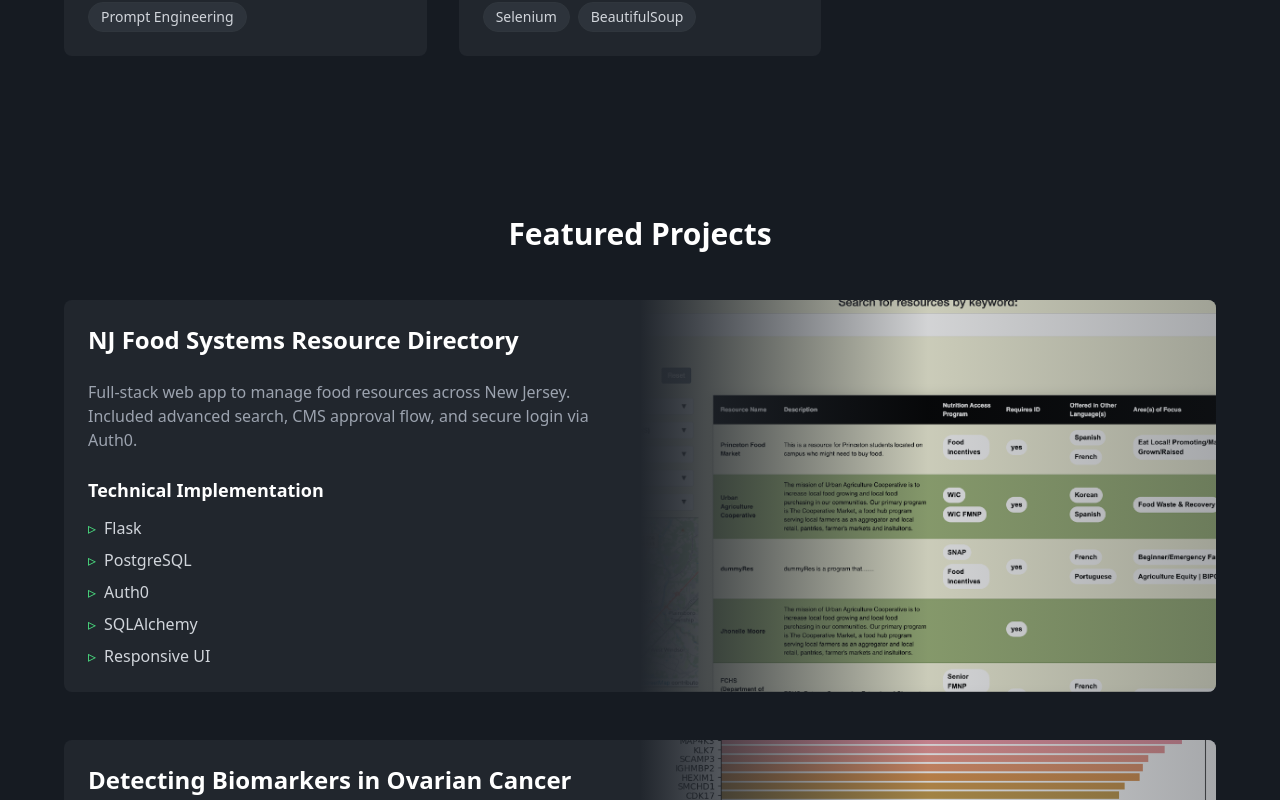
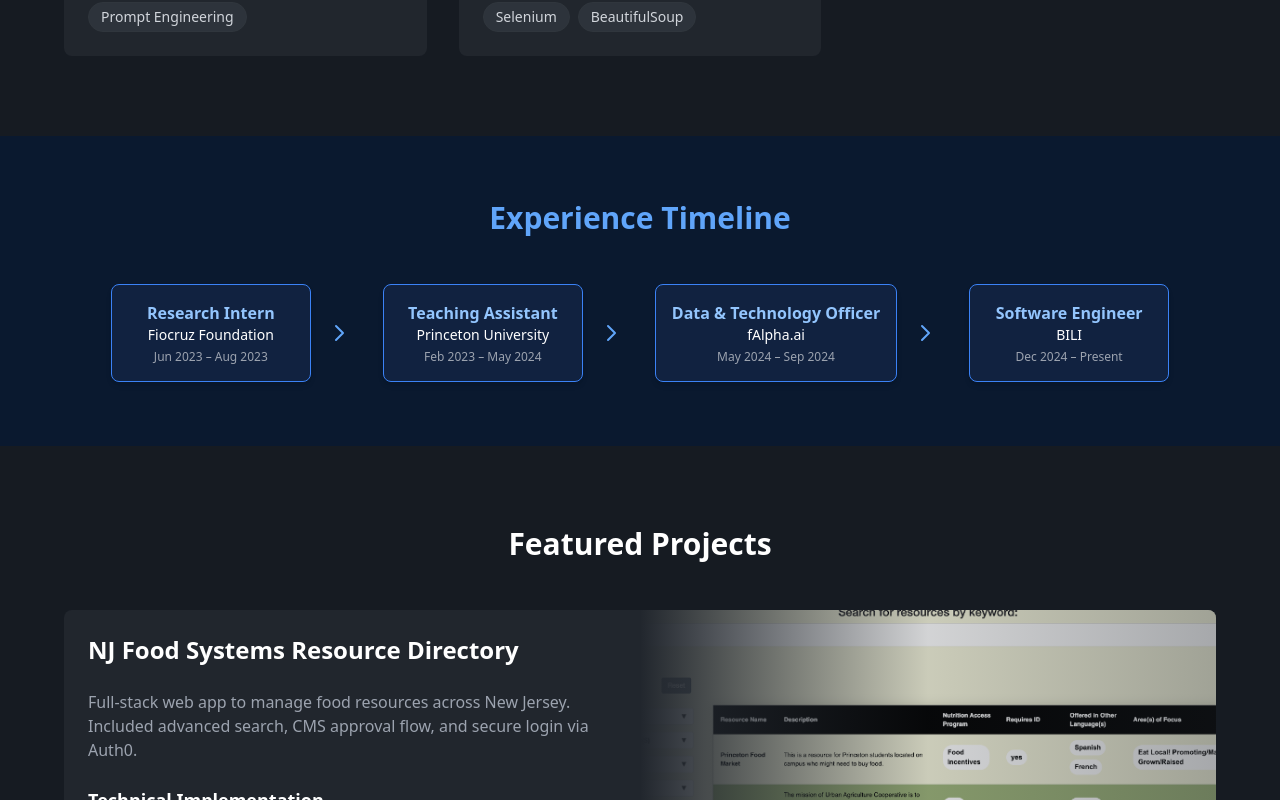
Before and after one commit to mayajairam/mayajairam-portfolio, a Next.js app: page / in a window 1280 px wide. Shown: the part 1280-2080 px from the top of the page. Built offline with nearby package versions, Linux system fonts and the light colour scheme.

Commit message:
experiences

```diff
--- /dev/null
+++ b/app/components/WorkExperienceSection.tsx
@@ -0,0 +1,61 @@
+import React from "react";
+
+export const WorkExperienceSection = () => {
+  const roles = [
+    {
+      title: "Research Intern",
+      company: "Fiocruz Foundation",
+      dates: "Jun 2023 – Aug 2023",
+    },
+    {
+      title: "Teaching Assistant",
+      company: "Princeton University",
+      dates: "Feb 2023 – May 2024",
+    },
+    {
+      title: "Data & Technology Officer",
+      company: "fAlpha.ai",
+      dates: "May 2024 – Sep 2024",
+    },
+    {
+      title: "Software Engineer",
+      company: "BILI",
+      dates: "Dec 2024 – Present",
+    },
+  ];
+
+  return (
+    <section className="py-16 px-4 bg-[#0a192f] text-white">
+      <div className="max-w-6xl mx-auto">
+        <h2 className="text-3xl font-bold text-center text-blue-400 mb-12">
+          Experience Timeline
+        </h2>
+
+        <div className="flex flex-col lg:flex-row items-center justify-center gap-8">
+          {roles.map((role, index) => (
+            <div key={index} className="flex items-center gap-4">
+              <div className="bg-[#112240] border border-blue-500 p-4 rounded-lg shadow-md min-w-[200px] text-center hover:scale-105 transition-transform duration-300">
+                <h3 className="text-blue-300 font-semibold">{role.title}</h3>
+                <p className="text-sm">{role.company}</p>
+                <p className="text-xs text-gray-400 mt-1">{role.dates}</p>
+              </div>
+              {index !== roles.length - 1 && (
+                <div className="hidden lg:flex items-center">
+                  <svg
+                    className="w-6 h-6 text-blue-400"
+                    fill="none"
+                    stroke="currentColor"
+                    strokeWidth={2}
+                    viewBox="0 0 24 24"
+                  >
+                    <path strokeLinecap="round" strokeLinejoin="round" d="M9 5l7 7-7 7" />
+                  </svg>
+                </div>
+              )}
+            </div>
+          ))}
+        </div>
+      </div>
+    </section>
+  );
+};
--- a/app/page.tsx
+++ b/app/page.tsx
@@ -3,12 +3,14 @@ import { SkillsSection } from './components/SkillsSection';
 import { ProjectsSection } from './components/ProjectsSection';
 import { CoursesSection } from './components/CoursesSection';
 import { ContactSection } from './components/ContactSection';
+import { WorkExperienceSection } from './components/WorkExperienceSection';
 
 export default function WebDeveloperPortfolio() {
 	return (
 		<main className="min-h-screen bg-[#0D1117] text-white">
 			<HeroSection />
 			<SkillsSection />
+			<WorkExperienceSection />
 			<ProjectsSection />
 			<CoursesSection />
 			<ContactSection />
```
